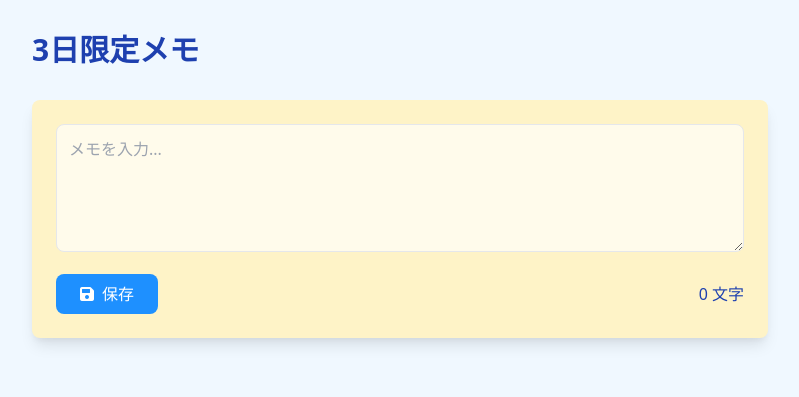
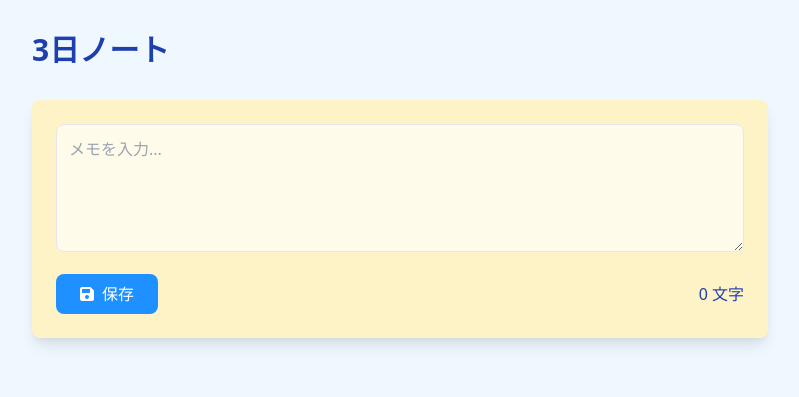
Before and after one commit to dorikun/3daysnotes, a plain HTML site: page index.html in a window 1280 px wide. Shown: the whole page, without its empty margins (240-1039 px from the left). Drawn offline with nearby package versions, Linux system fonts and the light colour scheme.

Commit message:
index.html

```diff
--- a/index.html
+++ b/index.html
@@ -2,7 +2,7 @@
 <html>
 <head>
     <meta charset="UTF-8">
-    <title>3日限定メモ</title>
+    <title>3日ノート</title>
     <link href="https://cdnjs.cloudflare.com/ajax/libs/tailwindcss/2.2.19/tailwind.min.css" rel="stylesheet">
     <link href="https://cdnjs.cloudflare.com/ajax/libs/font-awesome/6.0.0/css/all.min.css" rel="stylesheet">
     <style>
@@ -22,7 +22,7 @@
 </head>
 <body class="custom-bg min-h-screen">
     <div class="container mx-auto px-4 py-8 max-w-3xl">
-        <h1 class="text-3xl font-bold text-blue-800 mb-8">3日限定メモ</h1>
+        <h1 class="text-3xl font-bold text-blue-800 mb-8">3日ノート</h1>
 
         <div class="bg-yellow-100 rounded-lg shadow-lg p-6 mb-6 custom-hover">
             <textarea
```
